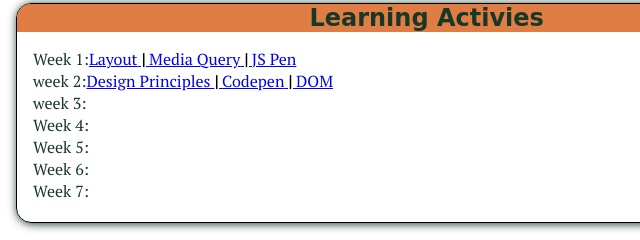
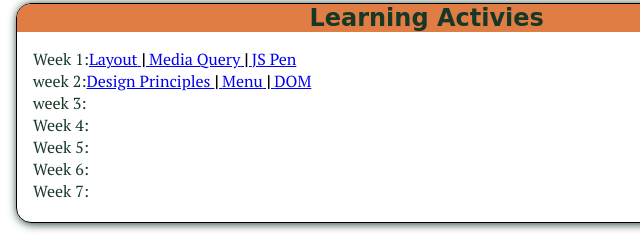
Before and after one commit to issahakuffo/wdd230, a plain HTML site: page index.html in a window 1280 px wide. Shown: the part 265-505 px from the top of the page, 0-640 px from the left. Drawn offline with Linux system fonts and the light colour scheme; a web font is replaced by a local one.

Commit message:
change name

```diff
--- a/index.html
+++ b/index.html
@@ -55,7 +55,7 @@
                         <ul>
                             <li>Week 1:<a href="#">Layout</a><a href="#">Media Query</a><a href="#">JS Pen</a></li>
                             <li>week 2:<a href="https://issahakuffo.github.io/wdd230/week02/design.html">Design
-                                    Principles <a href="https://codepen.io/issahakuffo/pen/mdNJveE">Codepen</a>
+                                    Principles <a href="https://codepen.io/issahakuffo/pen/mdNJveE">Menu</a>
                                     <a href="https://issahakuffo.github.io/wdd230/week02/bom.html">DOM</a></li>
                             <li>week 3:</li>
                             <li>Week 4:</li>
```
